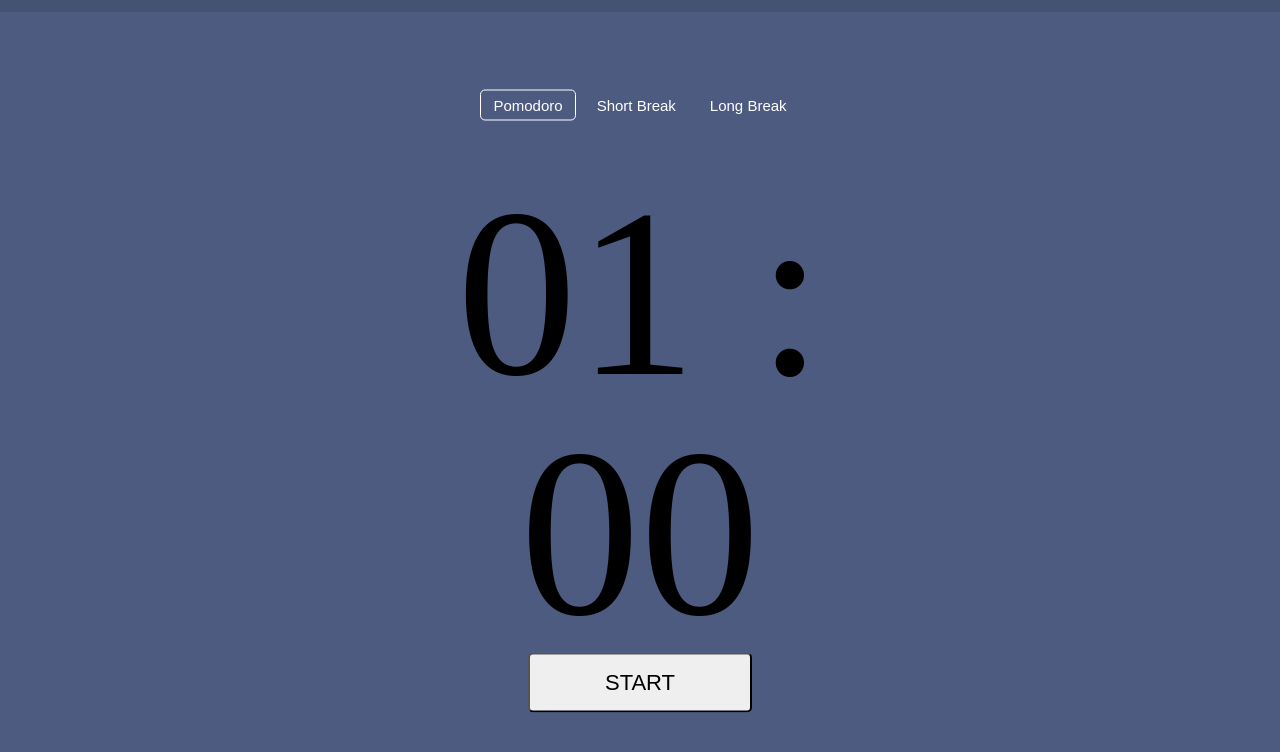
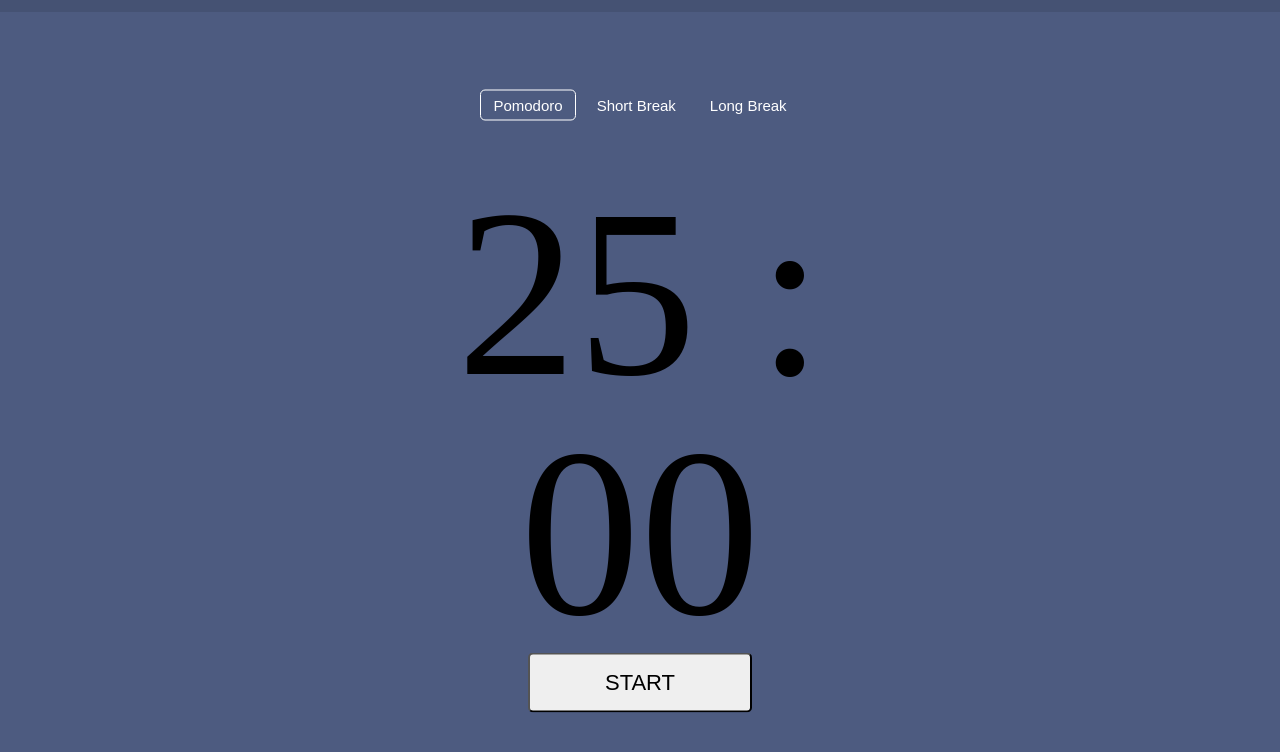
Before and after one commit to AmitRanaNUNC/JavaScriptExcercises, a plain HTML site: page pomodoro.html in a window 1280 px wide. Drawn offline with Linux system fonts and the light colour scheme.

Commit message:
updated pomodoro

```diff
--- a/pomodoro.html
+++ b/pomodoro.html
@@ -95,9 +95,9 @@
     </div>
     <script>
         const timer = {
-            pomodoro:1,
-            shortBreak:1,
-            longBreak:1,
+            pomodoro:25,
+            shortBreak:5,
+            longBreak:15,
             longBreakInterval:4,
             sessions:0
         };
```
